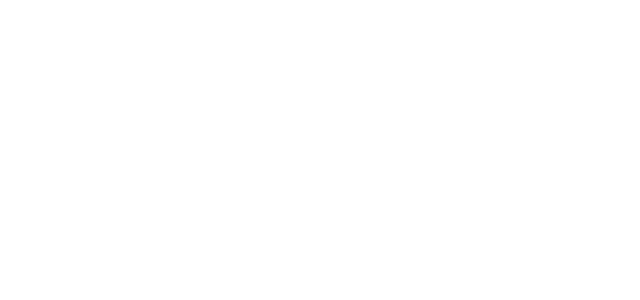
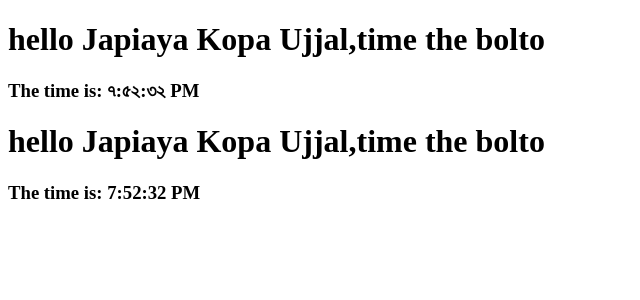
Before and after one commit to Ujjal-ENG/learn-react, a React (Create React App) app in the folder start-learn-react/: page / in a window 1280 px wide. Shown: the top 300 px of the page, without its empty margins (0-640 px from the left). Built offline with nearby package versions, Linux system fonts and the light colour scheme.

Commit message:
first create and render the method

```diff
--- a/start-learn-react/src/App.js
+++ b/start-learn-react/src/App.js
@@ -1,10 +1,14 @@
+import React from "react";
 
-function App() {
-  return (
-    <div className="App">
-
-    </div>
-  );
+class Clock extends React.Component {
+  render() {
+    return (
+      <div>
+        <h1 className="header">hello Japiaya Kopa Ujjal,time the bolto</h1>
+        <h3>The time is: {new Date().toLocaleTimeString(this.props.locale)}</h3>
+      </div>
+    );
+  }
 }
 
-export default App;
+export default Clock;
--- a/start-learn-react/src/index.js
+++ b/start-learn-react/src/index.js
@@ -6,6 +6,7 @@ import App from "./App";
 const root = ReactDOM.createRoot(document.getElementById("root"));
 root.render(
   <React.StrictMode>
-    <App />
+    <App locale="bn-BD" />
+    <App locale="en-EN" />
   </React.StrictMode>
 );
```
